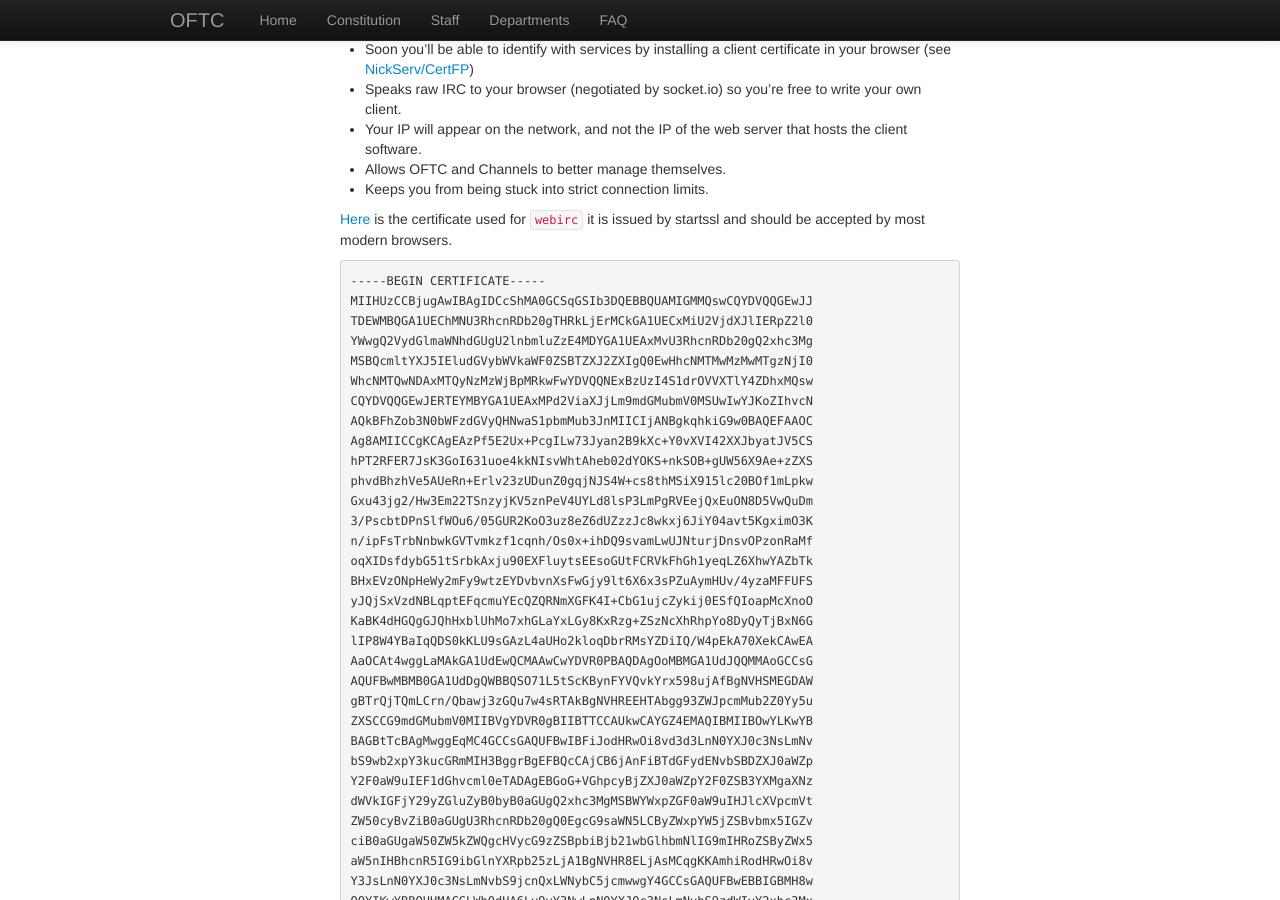
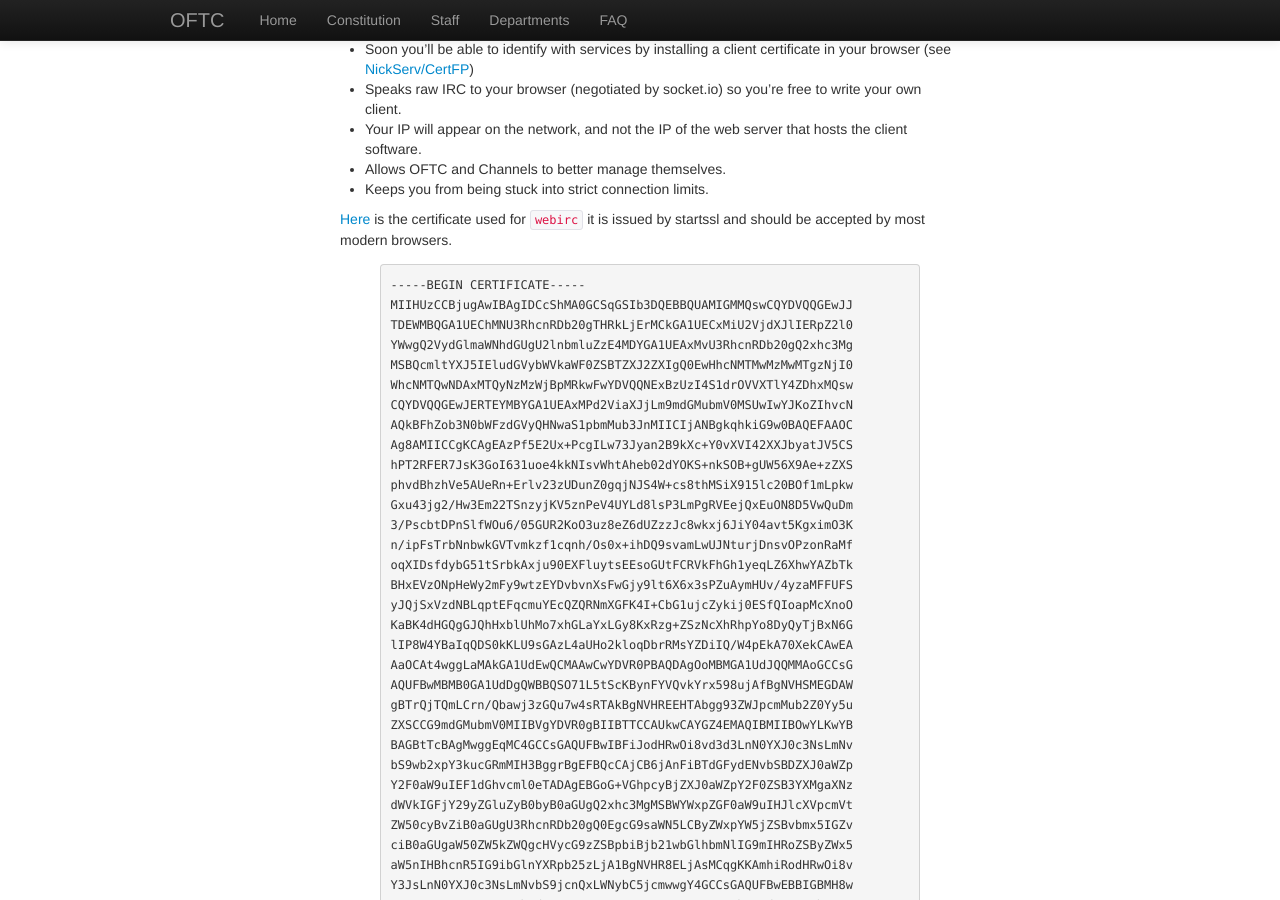
Before and after one commit to oftc/oftc-web, a Jekyll site: the page built from WebChat.md, in a window 1280 px wide and 900 px high, scrolled down 323 px. Built offline with Jekyll 4.4.1, drawn with Linux system fonts in a browser that asks for light colours; Markdown is read by kramdown in place of the engine named in the settings.

Commit message:
change to hightlight block for pre

````diff
--- a/WebChat.md
+++ b/WebChat.md
@@ -22,7 +22,7 @@
 
 [Here](webirc.pem) is the certificate used for `webirc` it is issued by startssl and should be accepted by most modern browsers.
 
-```
+{% highlight text %}
 -----BEGIN CERTIFICATE-----
 MIIHUzCCBjugAwIBAgIDCcShMA0GCSqGSIb3DQEBBQUAMIGMMQswCQYDVQQGEwJJ
 TDEWMBQGA1UEChMNU3RhcnRDb20gTHRkLjErMCkGA1UECxMiU2VjdXJlIERpZ2l0
@@ -65,7 +65,7 @@
 h2sKECVH08PCdFNe/NW2S6HxOh1TasZGRaqQbrKtE/XxrI+s0yHNkcuagkDSzEK2
 q7djVNwWlg==
 -----END CERTIFICATE-----
-```
+{% endhighlight %}
 
 ## Alternate Clients ##
 
````
